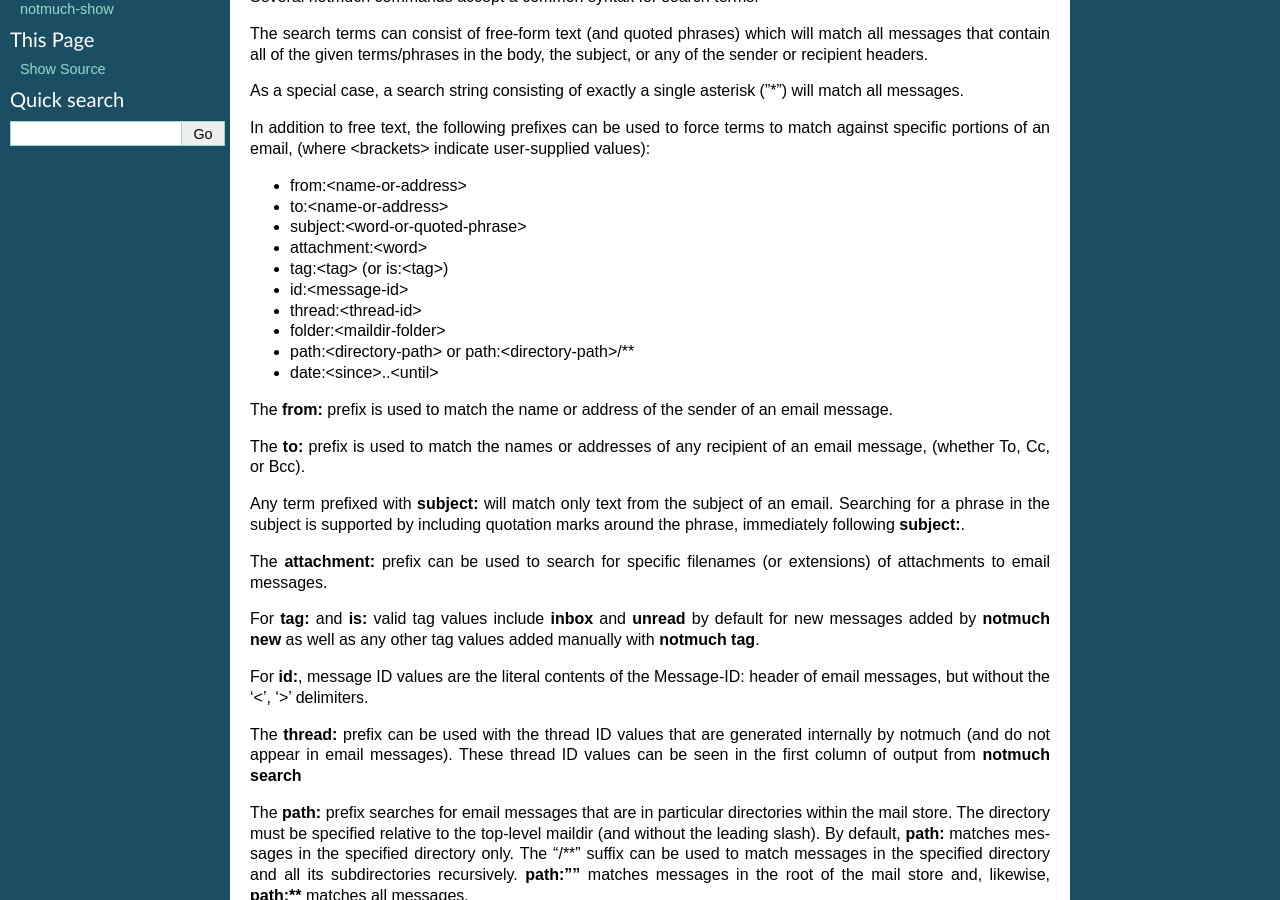
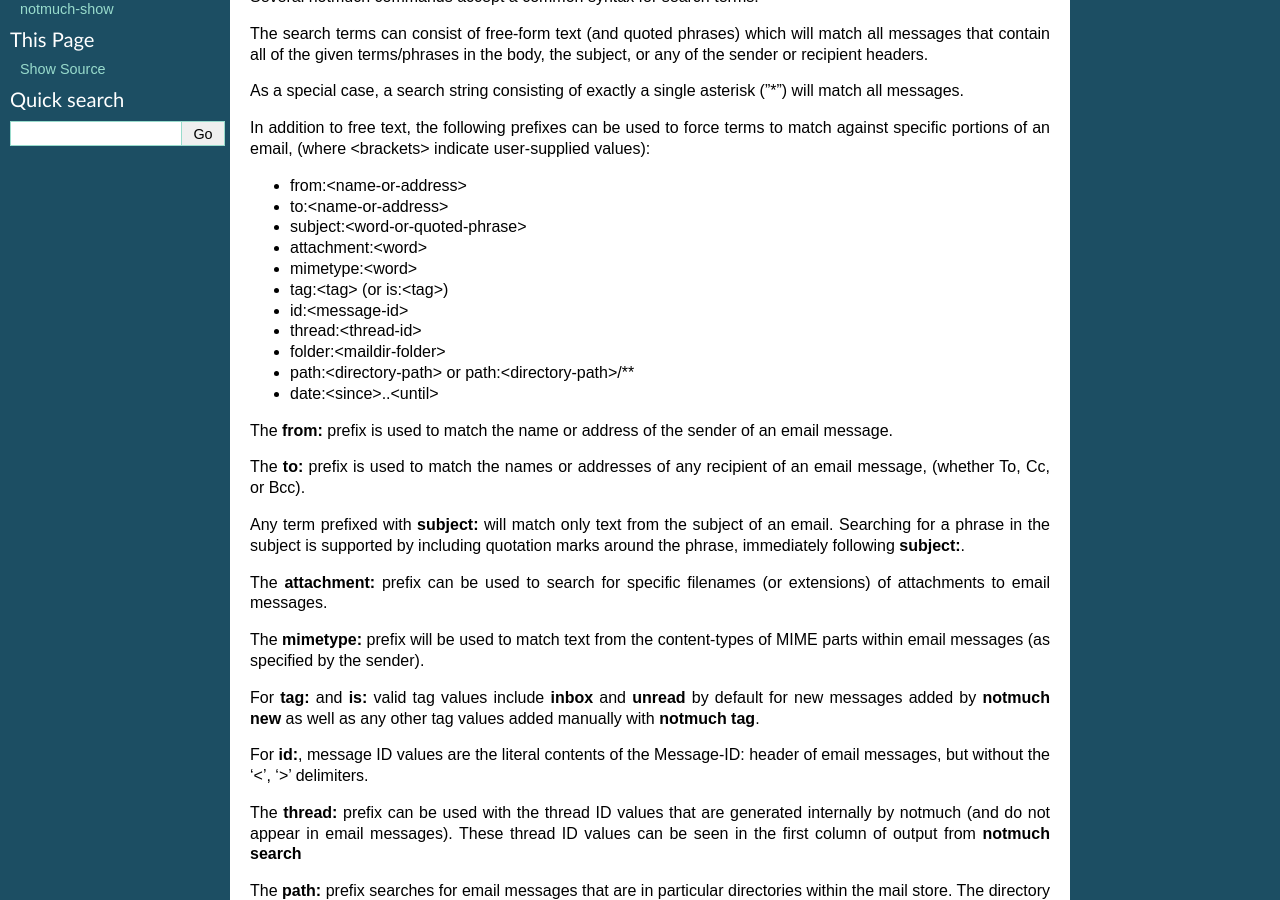
Before and after one commit to notmuch/notmuch, a Sphinx documentation site: the page built from doc/man7/notmuch-search-terms.rst, in a window 1280 px wide and 900 px high, scrolled down 403 px. Built offline with Sphinx 7.4.7, drawn with Linux system fonts in a browser that asks for light colours; the version number is read from the project's files by our own code.

Commit message:
Update documentation
Adds new entry to the NEWS file, and updates the search terms section
of the man page.  The search terms section needs to be updated again
once the new section in the documentation covering probablistic terms
has been committed.

```diff
--- a/doc/man7/notmuch-search-terms.rst
+++ b/doc/man7/notmuch-search-terms.rst
@@ -40,6 +40,8 @@ indicate user-supplied values):
 
 -  attachment:<word>
 
+-  mimetype:<word>
+
 -  tag:<tag> (or is:<tag>)
 
 -  id:<message-id>
@@ -65,6 +67,10 @@ by including quotation marks around the phrase, immediately following
 
 The **attachment:** prefix can be used to search for specific filenames
 (or extensions) of attachments to email messages.
+
+The **mimetype:** prefix will be used to match text from the
+content-types of MIME parts within email messages (as specified by the
+sender).
 
 For **tag:** and **is:** valid tag values include **inbox** and
 **unread** by default for new messages added by **notmuch new** as well
```
Also changed, not shown: 1 other file.
